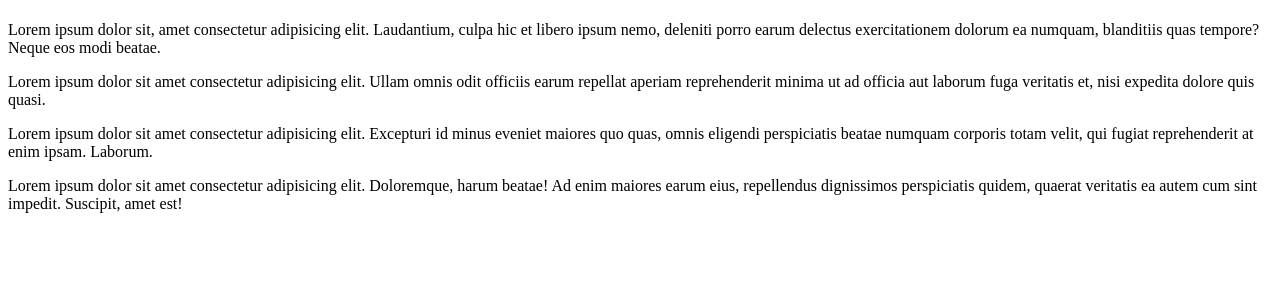
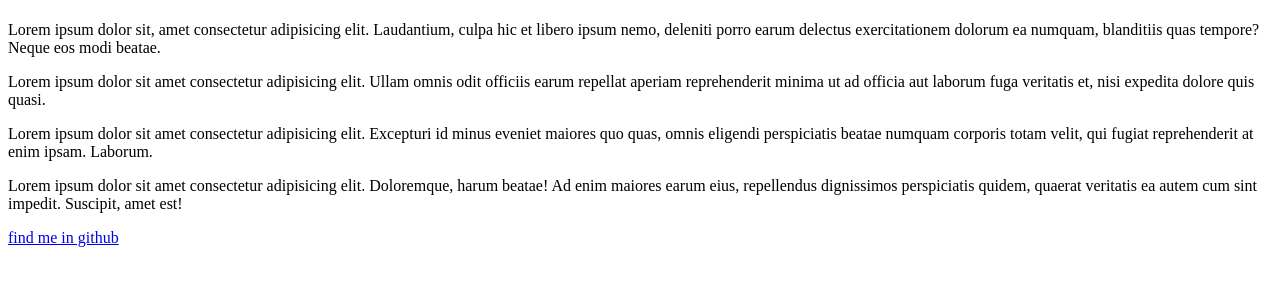
Before and after one commit to hasibtech/test24, a plain HTML site: page index.html in a window 1280 px wide. Shown: the part 59-344 px from the top of the page. Drawn offline with Linux system fonts and the light colour scheme.

Commit message:
added a link

```diff
--- a/index.html
+++ b/index.html
@@ -12,5 +12,7 @@
      <p>Lorem ipsum dolor sit amet consectetur adipisicing elit. Ullam omnis odit officiis earum repellat aperiam reprehenderit minima ut ad officia aut laborum fuga veritatis et, nisi expedita dolore quis quasi.</p>
      <p>Lorem ipsum dolor sit amet consectetur adipisicing elit. Excepturi id minus eveniet maiores quo quas, omnis eligendi perspiciatis beatae numquam corporis totam velit, qui fugiat reprehenderit at enim ipsam. Laborum.</p>
      <p>Lorem ipsum dolor sit amet consectetur adipisicing elit. Doloremque, harum beatae! Ad enim maiores earum eius, repellendus dignissimos perspiciatis quidem, quaerat veritatis ea autem cum sint impedit. Suscipit, amet est!</p>
+
+     <a href="github.com/techhasib">find me in github</a>
 </body>
 </html>
```
